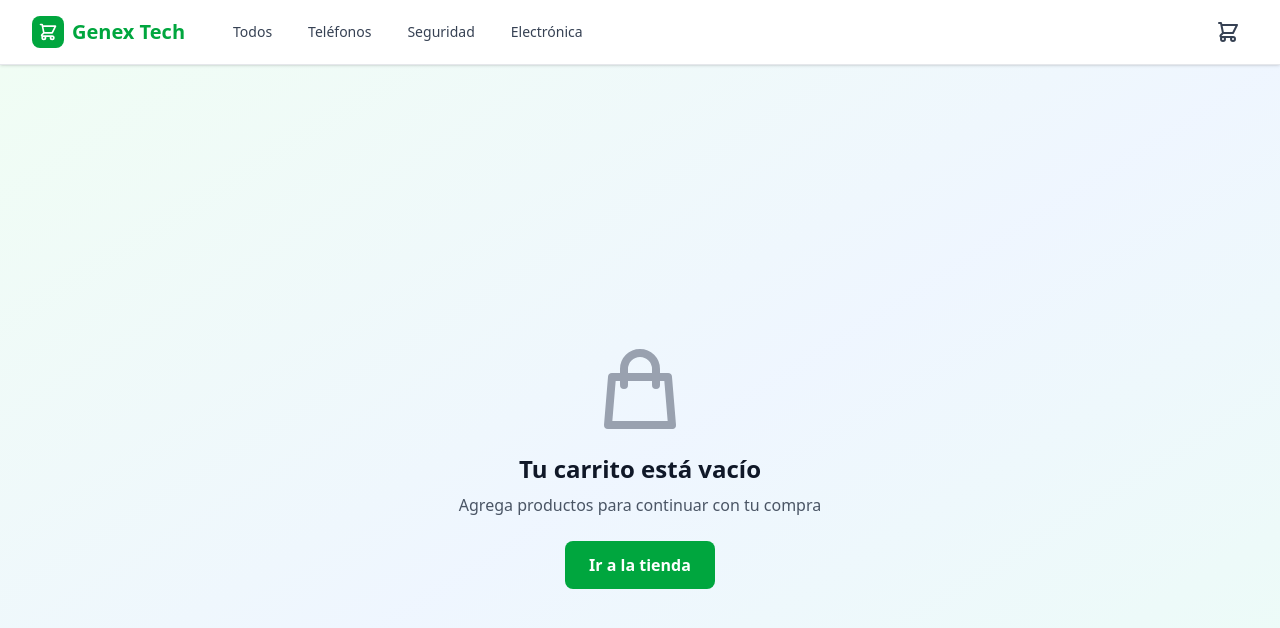
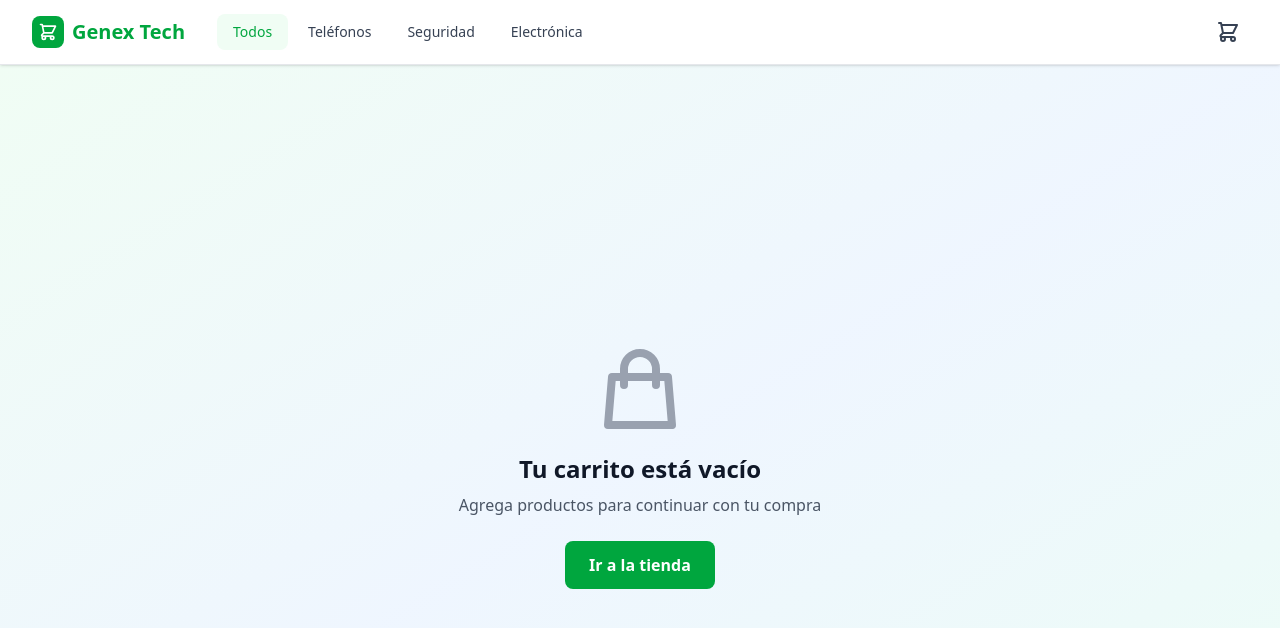
Before and after one commit to pablonunez10/genex-eco-front, a React (Vite) app: page /checkout in a window 1280 px wide. Shown: the top 628 px of the page. Built offline with nearby package versions, Linux system fonts and the light colour scheme.

Commit message:
fix: Enhance category navigation with active state highlighting

```diff
--- a/src/components/layout/Header.tsx
+++ b/src/components/layout/Header.tsx
@@ -1,4 +1,4 @@
-import { Link } from "@tanstack/react-router";
+import { Link, useSearch } from "@tanstack/react-router";
 import { useCart } from "@/contexts/CartContext";
 import { CartSheet } from "@/components/features/CartSheet";
 
@@ -12,6 +12,8 @@ const CATEGORIES = [
 
 export function Header() {
   const { totalItems, isCartOpen, setIsCartOpen } = useCart();
+  const searchParams = useSearch({ strict: false }) as { category?: string };
+  const currentCategory = searchParams?.category || "all";
 
   return (
     <>
@@ -42,15 +44,22 @@ export function Header() {
 
             {/* Tabs en el centro */}
             <nav className="flex items-center gap-1 flex-1 mx-8 overflow-x-auto">
-              {CATEGORIES.map((category) => (
+              {CATEGORIES.map((category) => {
+                const isActive = currentCategory === category.id;
+                return (
                   <Link
                     key={category.id}
                     to={category.path}
-                  className="px-4 py-2 text-sm font-medium text-gray-700 hover:text-green-600 hover:bg-green-50 rounded-lg transition-all duration-200 whitespace-nowrap [&.active]:text-green-600 [&.active]:bg-green-50"
+                    className={`px-4 py-2 text-sm font-medium rounded-lg transition-all duration-200 whitespace-nowrap ${
+                      isActive
+                        ? "text-green-600 bg-green-50"
+                        : "text-gray-700 hover:text-green-600 hover:bg-green-50"
+                    }`}
                   >
                     {category.name}
                   </Link>
-              ))}
+                );
+              })}
             </nav>
 
             {/* Carrito a la derecha */}
```
Lines whose indentation alone changed are shown as unchanged.
